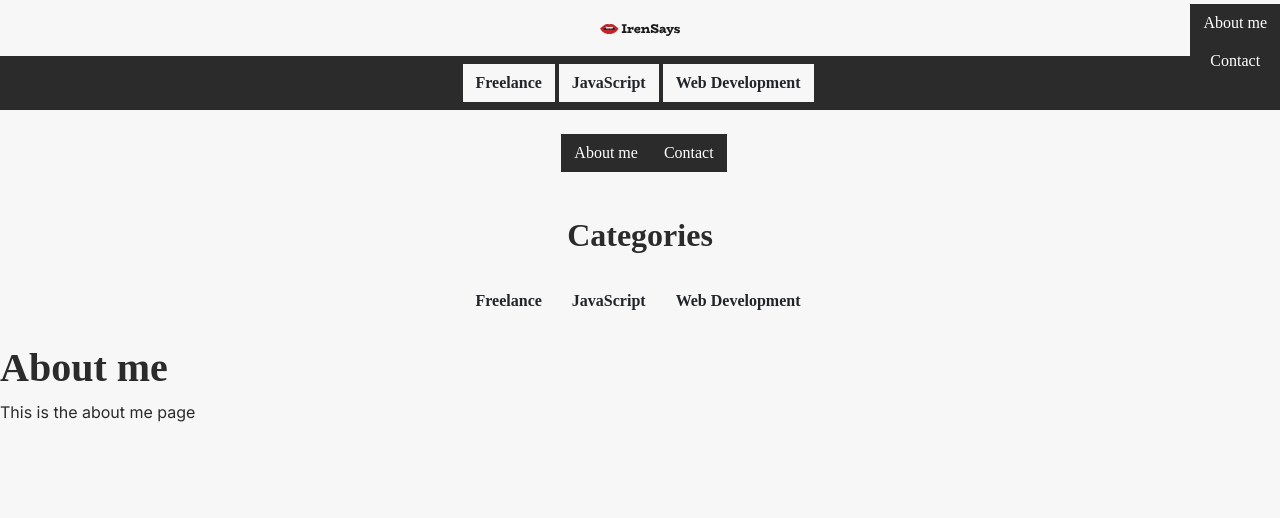
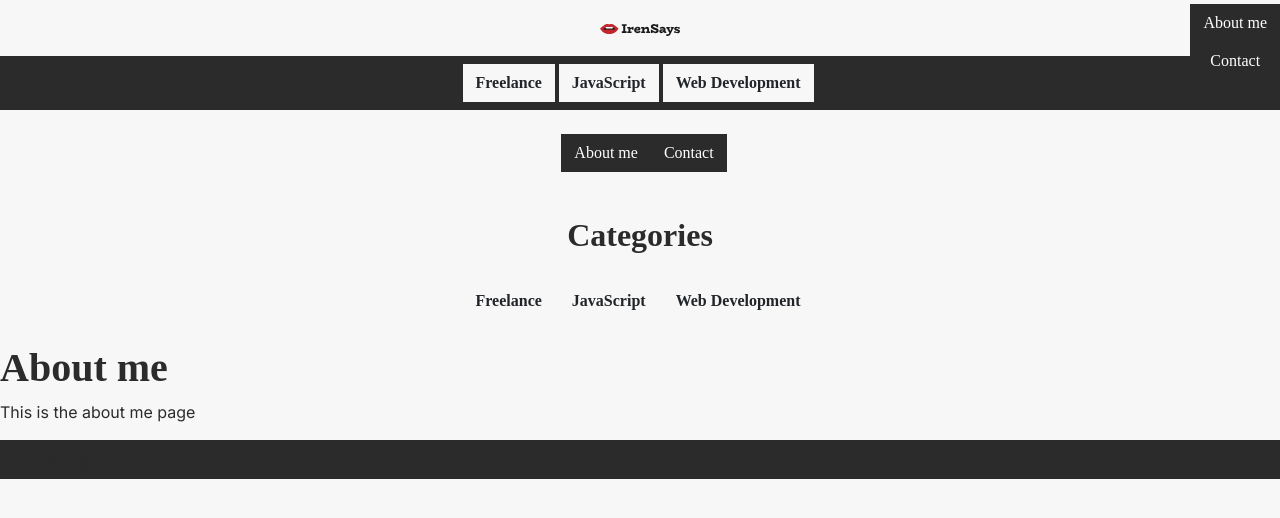
Before and after one commit to irensaywhen/iren-says-blog, a Jekyll site: the page built from about.html, in a window 1280 px wide. Shown: the top 518 px of the page. Built offline with Jekyll 4.4.1, drawn with Linux system fonts in a browser that asks for light colours; some web fonts are replaced.

Commit message:
Footer added, testing how automatic build work

```diff
--- a/_includes/footer.html
+++ b/_includes/footer.html
@@ -1,3 +1,3 @@
 <footer class="bg-primary">
-
+    <h2>This is footer</h2>
 </footer>
--- a/_layouts/default.html
+++ b/_layouts/default.html
@@ -16,5 +16,6 @@
   <body>
     {% include navigation.html %}
     {{ content }}
+    {%- include footer.html -%}
   </body>
 </html>
```
